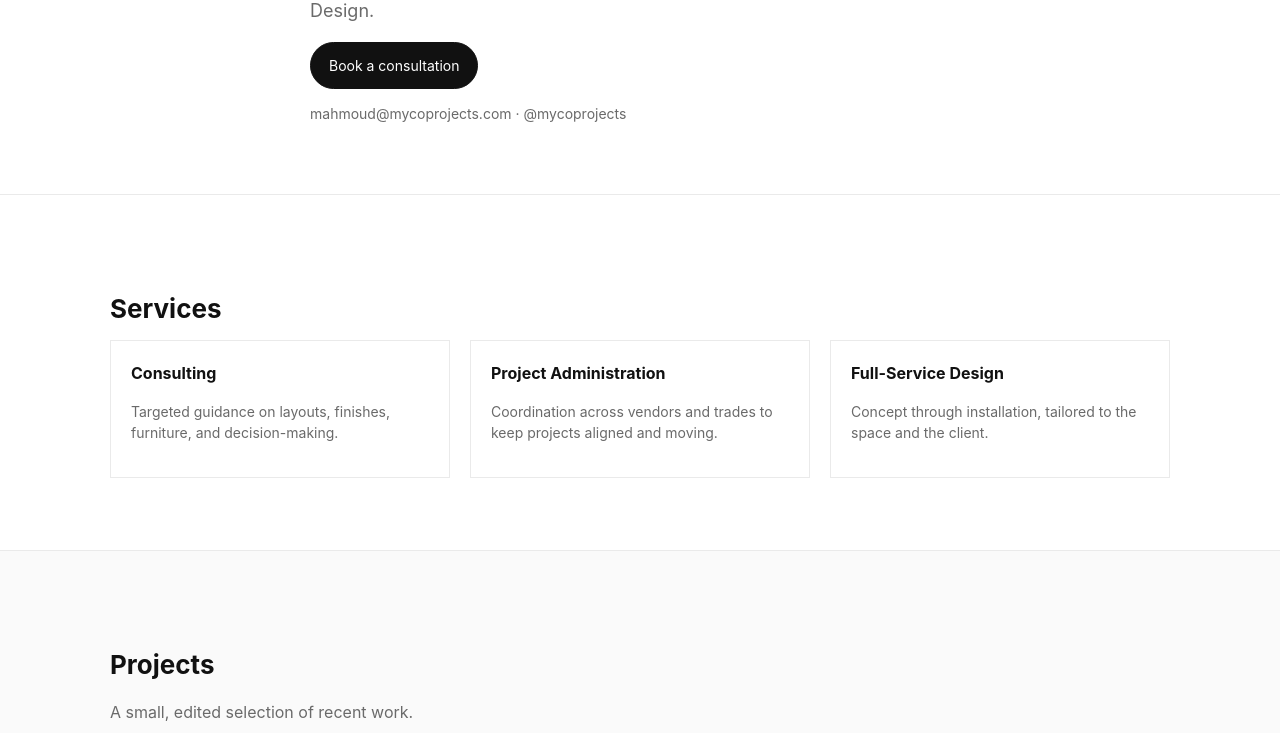
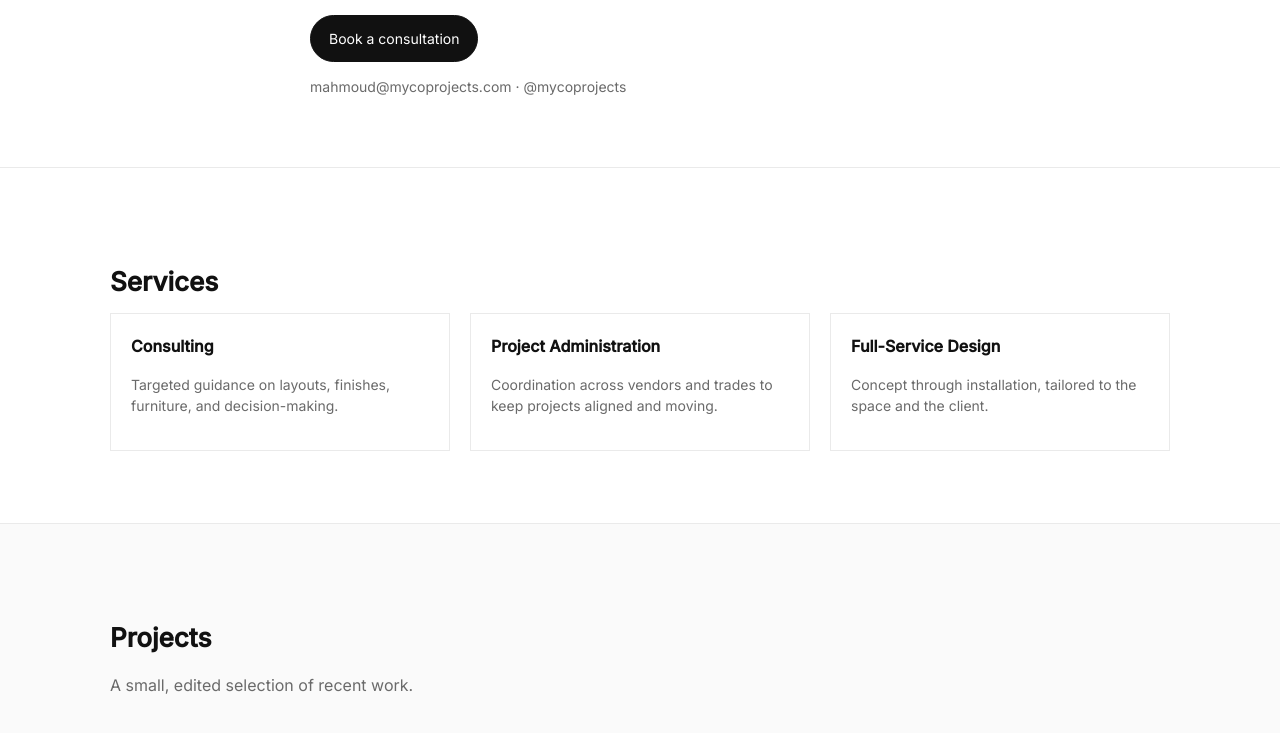
Before and after one commit to myoussef715/mycoprojects.com, a plain HTML site: page index.html in a window 1280 px wide. Shown: the part 304-1037 px from the top of the page. Drawn offline with Linux system fonts and the light colour scheme.

Commit message:
Update styles.css

```diff
--- a/styles.css
+++ b/styles.css
@@ -7,7 +7,10 @@
   --max:1100px;
 }
 *{box-sizing:border-box}
-body{margin:0;font-family:-apple-system,BlinkMacSystemFont,"Segoe UI",Helvetica,Arial,sans-serif;color:var(--ink);background:var(--bg);line-height:1.5}
+body{
+  margin:0;
+  font-family: 'Inter', -apple-system, BlinkMacSystemFont, "Segoe UI", Helvetica, Arial, sans-serif;
+;color:var(--ink);background:var(--bg);line-height:1.5}
 a{color:inherit;text-decoration:none}
 .container{max-width:var(--max);margin:0 auto;padding:0 20px}
 .header{position:sticky;top:0;background:#fff;border-bottom:1px solid var(--line)}
```
